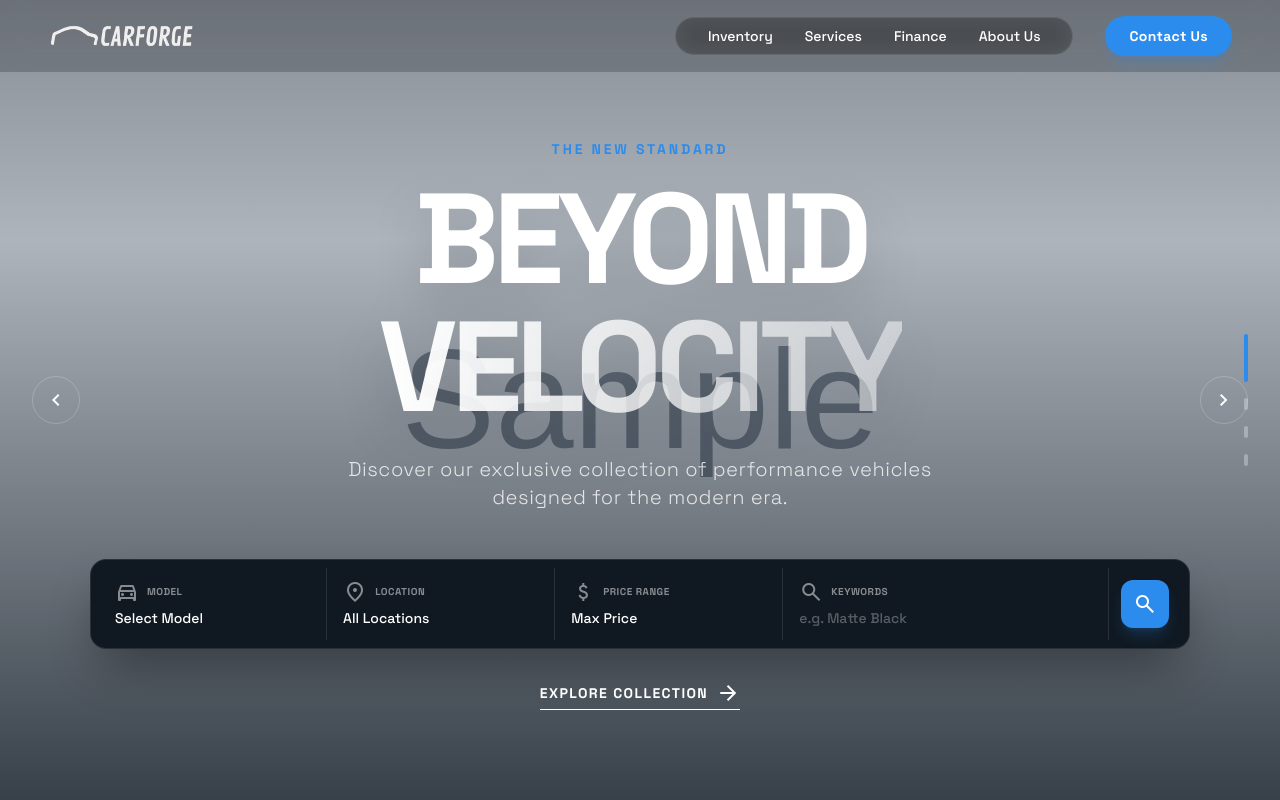
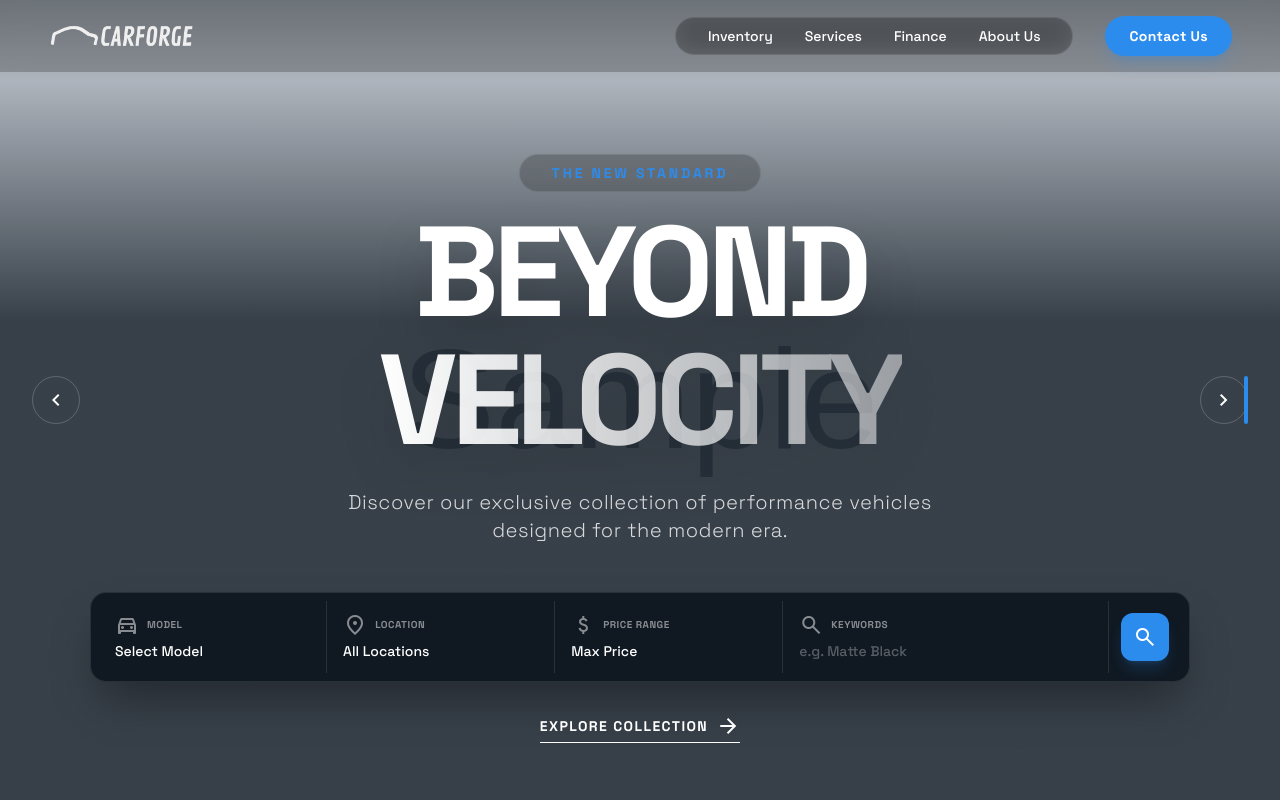
Before and after one commit to jince360/carforge, a Django app: page / in a window 1280 px wide. Run offline with Django 5.2, Linux system fonts and the light colour scheme; tables that the repository leaves empty hold one stand-in row (values such as "Sample post"); grey boxes marked "Sample" are stand-in pictures; some libraries are stand-ins or nearby versions.

Commit message:
added slider

```diff
--- a/carforge/core/templates/core/home.html
+++ b/carforge/core/templates/core/home.html
@@ -5,41 +5,55 @@
 <!-- Full-screen hero with background image, carousel, and search functionality -->
 <main class="relative flex-grow flex flex-col w-full h-screen min-h-[700px] overflow-hidden">
   <!-- Background Layer with Image & Gradient Overlay -->
-      <div class="absolute inset-0 z-0">
+  <!-- Background Layer with Image & Gradient Overlay -->
+  <div class="absolute inset-0 z-0" id="hero-carousel">
+    {% for hero in heroes %}
     <!-- Hero Background Image with Dark Gradient Overlay -->
-        <div class="absolute inset-0 bg-cover bg-center bg-no-repeat transition-all duration-700" style='background-image: linear-gradient(rgba(16, 25, 34, 0.4) 0%, rgba(16, 25, 34, 0.2) 30%, rgba(16, 25, 34, 0.8) 100%), url("{{hero.image.url}}");'></div>
+    <div
+      class="hero-slide absolute inset-0 bg-cover bg-center bg-no-repeat transition-opacity duration-1000 ease-in-out {% if not forloop.first %}opacity-0{% else %}opacity-100{% endif %}"
+      style='background-image: linear-gradient(rgba(16, 25, 34, 0.4) 0%, rgba(16, 25, 34, 0.2) 10%, rgba(16, 25, 34, 0.8) 40%), url("{{hero.image.url}}");'
+      data-index="{{ forloop.counter0 }}">
+    </div>
+    {% endfor %}
+  </div>
 
   <!-- Left Arrow Navigation Button -->
-        <div class="absolute inset-y-0 left-4 lg:left-8 flex items-center z-20">
-          <button class="w-12 h-12 rounded-full border border-white/20 flex items-center justify-center text-white hover:bg-white/10 transition-colors">
+  <div class="absolute inset-y-0 left-4 lg:left-8 flex items-center z-20 pointer-events-none">
+    <button id="prev-slide"
+      class="w-12 h-12 rounded-full border border-white/20 flex items-center justify-center text-white hover:bg-white/10 transition-colors z-30 cursor-pointer pointer-events-auto">
       <span class="material-symbols-outlined">chevron_left</span>
     </button>
   </div>
 
   <!-- Right Arrow Navigation Button -->
-        <div class="absolute inset-y-0 right-4 lg:right-8 flex items-center z-20">
-          <button class="w-12 h-12 rounded-full border border-white/20 flex items-center justify-center text-white hover:bg-white/10 transition-colors">
+  <div class="absolute inset-y-0 right-4 lg:right-8 flex items-center z-20 pointer-events-none">
+    <button id="next-slide"
+      class="w-12 h-12 rounded-full border border-white/20 flex items-center justify-center text-white hover:bg-white/10 transition-colors z-30 cursor-pointer pointer-events-auto">
       <span class="material-symbols-outlined">chevron_right</span>
     </button>
   </div>
 
   <!-- Carousel Slide Indicators (Desktop Only) -->
-        <div class="absolute right-8 top-1/2 -translate-y-1/2 z-20 hidden lg:flex flex-col gap-4">
-          <div class="w-1 h-12 bg-primary rounded-full"></div>
-          <div class="w-1 h-3 bg-white/30 rounded-full hover:bg-white transition-colors cursor-pointer"></div>
-          <div class="w-1 h-3 bg-white/30 rounded-full hover:bg-white transition-colors cursor-pointer"></div>
-          <div class="w-1 h-3 bg-white/30 rounded-full hover:bg-white transition-colors cursor-pointer"></div>
+  <div class="absolute right-8 top-1/2 -translate-y-1/2 z-20 hidden lg:flex flex-col gap-4 pointer-events-none"
+    id="carousel-indicators">
+    {% for hero in heroes %}
+    <div
+      class="indicator w-1 {% if forloop.first %}h-12 bg-primary{% else %}h-3 bg-white/30{% endif %} rounded-full hover:bg-white transition-all duration-300 cursor-pointer pointer-events-auto"
+      data-index="{{ forloop.counter0 }}"></div>
+    {% endfor %}
   </div>
-      </div>
+
+
 
   <!-- ===== HERO CONTENT ===== -->
   <!-- Headline, description, and search form -->
   <div class="relative z-10 flex flex-col items-center justify-center h-full text-center px-4 pt-12">
     <!-- Hero Headline Section -->
-        <div class="mb-12">
-          <span class="text-primary text-sm font-bold tracking-[0.2em] uppercase mb-4 block">The New Standard</span>
-          <h1 class="text-white text-5xl md:text-7xl lg:text-9xl font-black leading-none tracking-tighter uppercase drop-shadow-2xl">
-            Beyond<br/><span class="text-transparent bg-clip-text bg-gradient-to-r from-white to-white/50">Velocity</span>
+    <div class="mb-12 mt-12">
+      <span class="text-primary text-sm font-bold tracking-[0.2em] uppercase mb-4 inline-block bg-black/20 backdrop-blur-md px-8 py-2 rounded-full border border-white/10">The New Standard</span>
+      <h1
+        class="text-white text-5xl md:text-7xl lg:text-9xl font-black leading-none tracking-tighter uppercase drop-shadow-2xl">
+        Beyond<br /><span class="text-transparent bg-clip-text bg-gradient-to-r from-white to-white/50">Velocity</span>
       </h1>
       <p class="mt-6 text-white/80 text-lg md:text-xl font-light max-w-2xl tracking-wide mx-auto">
         Discover our exclusive collection of performance vehicles designed for the modern era.
@@ -59,7 +73,8 @@
                 <span class="material-symbols-outlined text-[14px]">directions_car</span>
                 Model
               </span>
-                  <select class="w-full bg-transparent border-none p-0 text-white font-medium focus:ring-0 cursor-pointer appearance-none text-sm">
+              <select
+                class="w-full bg-transparent border-none p-0 text-white font-medium focus:ring-0 cursor-pointer appearance-none text-sm">
                 <option class="text-black" disabled="" selected="" value="">Select Model</option>
                 <option class="text-black" value="model-s">Model S Plaid</option>
                 <option class="text-black" value="taycan">Porsche Taycan</option>
@@ -75,7 +90,8 @@
                 <span class="material-symbols-outlined text-[14px]">location_on</span>
                 Location
               </span>
-                  <select class="w-full bg-transparent border-none p-0 text-white font-medium focus:ring-0 cursor-pointer appearance-none text-sm">
+              <select
+                class="w-full bg-transparent border-none p-0 text-white font-medium focus:ring-0 cursor-pointer appearance-none text-sm">
                 <option class="text-black" disabled="" selected="" value="">All Locations</option>
                 <option class="text-black" value="ny">New York, NY</option>
                 <option class="text-black" value="la">Los Angeles, CA</option>
@@ -91,7 +107,8 @@
                 <span class="material-symbols-outlined text-[14px]">attach_money</span>
                 Price Range
               </span>
-                  <select class="w-full bg-transparent border-none p-0 text-white font-medium focus:ring-0 cursor-pointer appearance-none text-sm">
+              <select
+                class="w-full bg-transparent border-none p-0 text-white font-medium focus:ring-0 cursor-pointer appearance-none text-sm">
                 <option class="text-black" disabled="" selected="" value="">Max Price</option>
                 <option class="text-black" value="50k">$50,000</option>
                 <option class="text-black" value="100k">$100,000</option>
@@ -107,13 +124,17 @@
                 <span class="material-symbols-outlined text-[14px]">search</span>
                 Keywords
               </span>
-                  <input class="w-full bg-transparent border-none p-0 text-white font-medium placeholder:text-white/30 focus:ring-0 text-sm" placeholder="e.g. Matte Black" type="text"/>
+              <input
+                class="w-full bg-transparent border-none p-0 text-white font-medium placeholder:text-white/30 focus:ring-0 text-sm"
+                placeholder="e.g. Matte Black" type="text" />
             </label>
           </div>
 
           <!-- Search Submit Button -->
           <div class="px-3 py-1">
-                <button class="h-12 w-12 flex items-center justify-center rounded-xl bg-primary hover:bg-primary/90 transition-all text-white shadow-lg shadow-primary/20" type="button">
+            <button
+              class="h-12 w-12 flex items-center justify-center rounded-xl bg-primary hover:bg-primary/90 transition-all text-white shadow-lg shadow-primary/20"
+              type="button">
               <span class="material-symbols-outlined">search</span>
             </button>
           </div>
@@ -122,19 +143,25 @@
     </div>
 
     <!-- CTA Button -->
-        <button class="group flex items-center gap-2 text-white border-b border-white pb-1 hover:text-primary hover:border-primary transition-colors">
+    <button
+      class="group flex items-center gap-2 text-white border-b border-white pb-1 hover:text-primary hover:border-primary transition-colors">
       <span class="text-sm font-bold uppercase tracking-widest">Explore Collection</span>
-          <span class="material-symbols-outlined text-lg group-hover:translate-x-1 transition-transform">arrow_forward</span>
+      <span
+        class="material-symbols-outlined text-lg group-hover:translate-x-1 transition-transform">arrow_forward</span>
     </button>
   </div>
 
   <div class="lg:hidden fixed bottom-8 left-1/2 -translate-x-1/2 z-30">
-        <label class="flex items-center justify-center w-14 h-14 bg-primary text-white rounded-full shadow-2xl shadow-primary/60 active:scale-90 transition-transform cursor-pointer" for="search-toggle">
+    <label
+      class="flex items-center justify-center w-14 h-14 bg-primary text-white rounded-full shadow-2xl shadow-primary/60 active:scale-90 transition-transform cursor-pointer"
+      for="search-toggle">
       <span class="material-symbols-outlined text-2xl">search</span>
     </label>
   </div>
 
-      <div class="hidden peer-checked:flex fixed inset-0 z-[100] flex-col bg-background-dark/98 backdrop-blur-2xl transition-all duration-300 overflow-y-auto" id="search-modal">
+  <div
+    class="hidden peer-checked:flex fixed inset-0 z-[100] flex-col bg-background-dark/98 backdrop-blur-2xl transition-all duration-300 overflow-y-auto"
+    id="search-modal">
     <div class="p-6 flex flex-col min-h-full">
       <div class="flex justify-end mb-12">
         <label class="text-white/60 hover:text-white cursor-pointer p-2" for="search-toggle">
@@ -153,7 +180,8 @@
                 <span class="material-symbols-outlined text-base">directions_car</span>
                 Model
               </label>
-                <select class="w-full bg-transparent border-none p-0 text-white text-xl font-medium focus:ring-0 appearance-none">
+              <select
+                class="w-full bg-transparent border-none p-0 text-white text-xl font-medium focus:ring-0 appearance-none">
                 <option class="text-black" value="">Select Model</option>
                 <option class="text-black" value="model-s">Model S Plaid</option>
                 <option class="text-black" value="taycan">Porsche Taycan</option>
@@ -164,7 +192,8 @@
                 <span class="material-symbols-outlined text-base">location_on</span>
                 Location
               </label>
-                <select class="w-full bg-transparent border-none p-0 text-white text-xl font-medium focus:ring-0 appearance-none">
+              <select
+                class="w-full bg-transparent border-none p-0 text-white text-xl font-medium focus:ring-0 appearance-none">
                 <option class="text-black" value="">All Locations</option>
                 <option class="text-black" value="ny">New York, NY</option>
               </select>
@@ -174,7 +203,8 @@
                 <span class="material-symbols-outlined text-base">category</span>
                 Body Type
               </label>
-                <select class="w-full bg-transparent border-none p-0 text-white text-xl font-medium focus:ring-0 appearance-none">
+              <select
+                class="w-full bg-transparent border-none p-0 text-white text-xl font-medium focus:ring-0 appearance-none">
                 <option class="text-black" value="">Any Type</option>
                 <option class="text-black" value="coupe">Coupe</option>
               </select>
@@ -184,7 +214,8 @@
                 <span class="material-symbols-outlined text-base">attach_money</span>
                 Price Range
               </label>
-                <select class="w-full bg-transparent border-none p-0 text-white text-xl font-medium focus:ring-0 appearance-none">
+              <select
+                class="w-full bg-transparent border-none p-0 text-white text-xl font-medium focus:ring-0 appearance-none">
                 <option class="text-black" value="">Max Price</option>
                 <option class="text-black" value="100k">$100,000</option>
               </select>
@@ -194,10 +225,14 @@
                 <span class="material-symbols-outlined text-base">search</span>
                 Keywords
               </label>
-                <input class="w-full bg-transparent border-none p-0 text-white text-xl font-medium placeholder:text-white/20 focus:ring-0" placeholder="e.g. Matte Black" type="text"/>
+              <input
+                class="w-full bg-transparent border-none p-0 text-white text-xl font-medium placeholder:text-white/20 focus:ring-0"
+                placeholder="e.g. Matte Black" type="text" />
             </div>
           </div>
-            <button class="mt-8 flex w-full h-16 cursor-pointer items-center justify-center rounded-xl bg-primary hover:bg-primary/90 transition-all text-white shadow-xl shadow-primary/30" type="button">
+          <button
+            class="mt-8 flex w-full h-16 cursor-pointer items-center justify-center rounded-xl bg-primary hover:bg-primary/90 transition-all text-white shadow-xl shadow-primary/30"
+            type="button">
             <span class="text-sm font-bold uppercase tracking-widest">Find Vehicle</span>
           </button>
       </form>
@@ -208,5 +243,6 @@
 
 
 </body>
+
 </html>
-{% endblock  %}
+{% endblock %}
--- a/carforge/core/views.py
+++ b/carforge/core/views.py
@@ -2,5 +2,5 @@ from django.shortcuts import render
 from designs.models import Design
 # Create your views here.
 def home(request):
-    hero = Design.objects.filter(is_active=True).first()
-    return render(request, "core/home.html",{"hero":hero})
+    heroes = Design.objects.filter(is_active=True)
+    return render(request, "core/home.html",{"heroes":heroes})
--- a/carforge/theme/static/css/dist/styles.css
+++ b/carforge/theme/static/css/dist/styles.css
@@ -41,10 +41,10 @@
     --tracking-wide: 0.025em;
     --tracking-wider: 0.05em;
     --tracking-widest: 0.1em;
-    --leading-tight: 1.25;
     --radius-xl: 0.75rem;
     --radius-2xl: 1rem;
     --drop-shadow-2xl: 0 25px 25px rgb(0 0 0 / 0.15);
+    --ease-in-out: cubic-bezier(0.4, 0, 0.2, 1);
     --blur-md: 12px;
     --blur-2xl: 40px;
     --default-transition-duration: 150ms;
@@ -209,6 +209,12 @@
   }
 }
 @layer utilities {
+  .pointer-events-auto {
+    pointer-events: auto;
+  }
+  .pointer-events-none {
+    pointer-events: none;
+  }
   .absolute {
     position: absolute;
   }
@@ -283,6 +329,12 @@
   }
   .mt-8 {
     margin-top: calc(var(--spacing) * 8);
+  }
+  .mt-12 {
+    margin-top: calc(var(--spacing) * 12);
+  }
+  .mt-16 {
+    margin-top: calc(var(--spacing) * 16);
   }
   .mb-1 {
     margin-bottom: calc(var(--spacing) * 1);
@@ -311,18 +366,14 @@
   .hidden {
     display: none;
   }
-  .size-8 {
-    width: calc(var(--spacing) * 8);
-    height: calc(var(--spacing) * 8);
+  .inline-block {
+    display: inline-block;
   }
   .h-3 {
     height: calc(var(--spacing) * 3);
   }
   .h-6 {
     height: calc(var(--spacing) * 6);
-  }
-  .h-8 {
-    height: calc(var(--spacing) * 8);
   }
   .h-10 {
     height: calc(var(--spacing) * 10);
@@ -786,6 +802,12 @@
   .uppercase {
     text-transform: uppercase;
   }
+  .opacity-0 {
+    opacity: 0%;
+  }
+  .opacity-100 {
+    opacity: 100%;
+  }
   .shadow-2xl {
     --tw-shadow: 0 25px 50px -12px var(--tw-shadow-color, rgb(0 0 0 / 0.25));
     box-shadow: var(--tw-inset-shadow), var(--tw-inset-ring-shadow), var(--tw-ring-offset-shadow), var(--tw-ring-shadow), var(--tw-shadow);
@@ -891,6 +897,11 @@
     transition-timing-function: var(--tw-ease, var(--default-transition-timing-function));
     transition-duration: var(--tw-duration, var(--default-transition-duration));
   }
+  .transition-opacity {
+    transition-property: opacity;
+    transition-timing-function: var(--tw-ease, var(--default-transition-timing-function));
+    transition-duration: var(--tw-duration, var(--default-transition-duration));
+  }
   .transition-transform {
     transition-property: transform, translate, scale, rotate;
     transition-timing-function: var(--tw-ease, var(--default-transition-timing-function));
@@ -903,6 +914,14 @@
   .duration-700 {
     --tw-duration: 700ms;
     transition-duration: 700ms;
+  }
+  .duration-1000 {
+    --tw-duration: 1000ms;
+    transition-duration: 1000ms;
+  }
+  .ease-in-out {
+    --tw-ease: var(--ease-in-out);
+    transition-timing-function: var(--ease-in-out);
   }
   @media (hover: hover) {
     .group-hover\:translate-x-1:is(:where(.group):hover *) {
@@ -1303,6 +1382,10 @@
   syntax: "*";
   inherits: false;
 }
+@property --tw-ease {
+  syntax: "*";
+  inherits: false;
+}
 @property --tw-scale-x {
   syntax: "*";
   inherits: false;
@@ -1376,6 +1459,7 @@
       --tw-backdrop-saturate: initial;
       --tw-backdrop-sepia: initial;
       --tw-duration: initial;
+      --tw-ease: initial;
       --tw-scale-x: 1;
       --tw-scale-y: 1;
       --tw-scale-z: 1;
```
Also changed, not shown: other parts of carforge/theme/static/css/dist/styles.css (+103 -51 lines), carforge/core/static/core/js/search.js (+81 -0 lines). Lines whose indentation alone changed are shown as unchanged.
